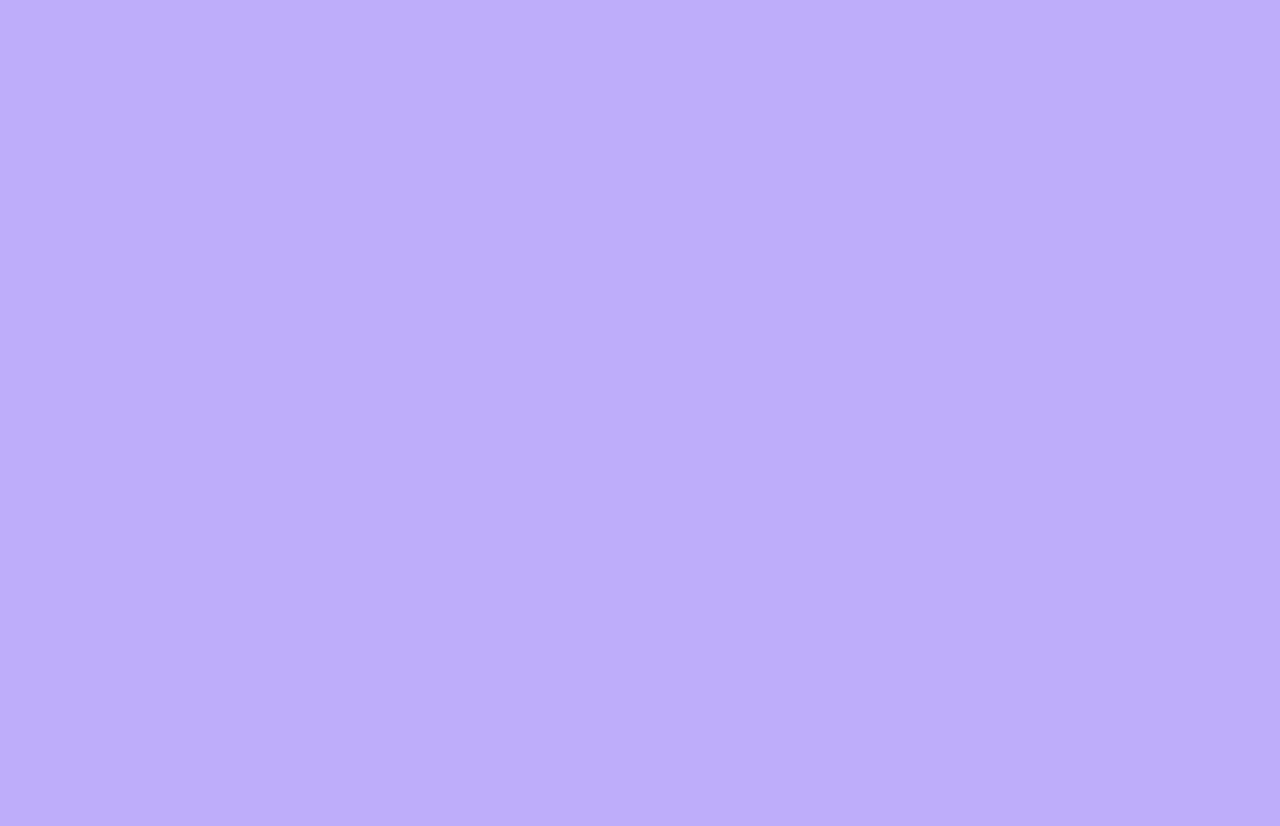
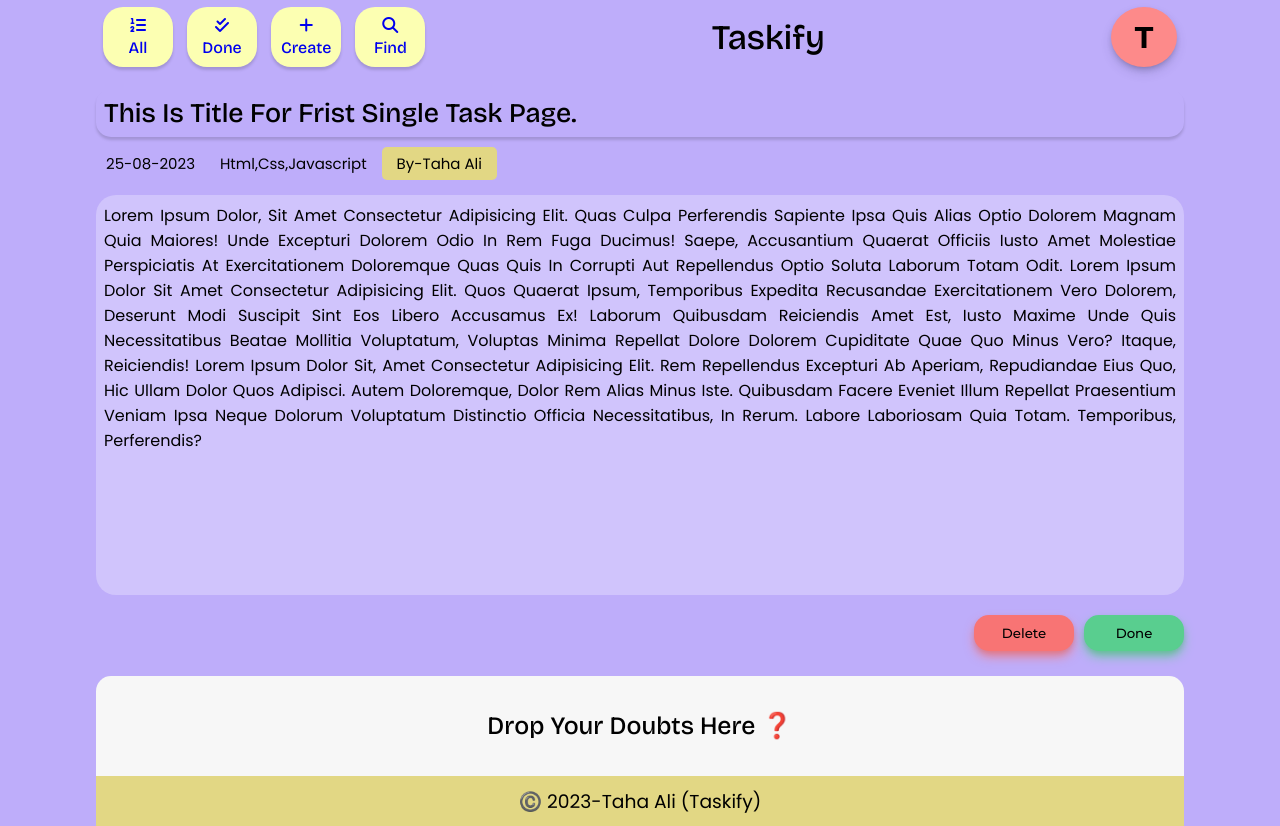
Before and after one commit to tahaali-dev/Taskifyclient, a React (Vite) app: page /single-task in a window 1280 px wide. Before the commit this address had no page. Before the commit the page ends 800 px from the top, so only its background shows below. Built offline with nearby package versions, Linux system fonts and the light colour scheme.

Commit message:
single page Completed test 1

```diff
--- a/src/App.jsx
+++ b/src/App.jsx
@@ -3,6 +3,8 @@ import { BrowserRouter, Routes, Route } from "react-router-dom";
 import AuthPage from "./Pages/AuthPage/AuthPage";
 import Dash from "./Pages/Dashboard/Dash";
 import Layout from "./Components/Layout/Layout";
+import SingleTask from "./Pages/SingleTask/SingleTask";
+// ------------------Imports----------------
 
 export default function App() {
   return (
@@ -11,6 +13,7 @@ export default function App() {
         <Route path="/" element={<LandingPage />} />
         <Route  element={<Layout />}>
           <Route path="/dash" element={<Dash />} />
+          <Route path="/single-task" element={<SingleTask />} />
         </Route>
       </Routes>
     </BrowserRouter>
--- a/src/Components/Card/Card.jsx
+++ b/src/Components/Card/Card.jsx
@@ -1,7 +1,15 @@
 import React from "react";
 import "./Card.css";
+import { useNavigate } from "react-router-dom";
 
 const Card = () => {
+  const Navigate = useNavigate();
+
+  //Navigate To Single Task
+  const SingleTaskHandle = () => {
+    Navigate("/single-task");
+  };
+
   return (
     <div className="card-container">
       <div className="card">
@@ -18,10 +26,28 @@ const Card = () => {
 
         <div className="bottom-card">
           <i className="fa-solid fa-trash-can delete"></i>
-          <div className="readmore">
+          <div className="readmore" onClick={() => SingleTaskHandle()}>
+            <i className="fa-solid fa-circle-info"></i>
+          </div>
+        </div>
+      </div>
 
-              <i className="fa-solid fa-circle-info"></i>
+      <div className="card">
+        <div className="title">
+          <h2>title Of Card dolor,</h2>
+        </div>
+        <div className="desc">
+          <p>
+            Lorem ipsum dolor sit amet consectetur adipisicing elit. Nisi
+            aliquid rem atque, nam soluta rerum similique voluptatum cum
+            repudiandae tenetur.
+          </p>
+        </div>
 
+        <div className="bottom-card">
+          <i className="fa-solid fa-trash-can delete"></i>
+          <div className="readmore" onClick={() => SingleTaskHandle()}>
+            <i className="fa-solid fa-circle-info"></i>
           </div>
         </div>
       </div>
@@ -41,9 +67,7 @@ const Card = () => {
         <div className="bottom-card">
           <i className="fa-solid fa-trash-can delete"></i>
           <div className="readmore">
-
-              <i className="fa-solid fa-circle-info"></i>
-
+            <i className="fa-solid fa-circle-info"></i>
           </div>
         </div>
       </div>
@@ -63,31 +87,7 @@ const Card = () => {
         <div className="bottom-card">
           <i className="fa-solid fa-trash-can delete"></i>
           <div className="readmore">
-
-              <i className="fa-solid fa-circle-info"></i>
-
-          </div>
-        </div>
-      </div>
-
-      <div className="card">
-        <div className="title">
-          <h2>title Of Card dolor,</h2>
-        </div>
-        <div className="desc">
-          <p>
-            Lorem ipsum dolor sit amet consectetur adipisicing elit. Nisi
-            aliquid rem atque, nam soluta rerum similique voluptatum cum
-            repudiandae tenetur.
-          </p>
-        </div>
-
-        <div className="bottom-card">
-          <i className="fa-solid fa-trash-can delete"></i>
-          <div className="readmore">
-
-              <i className="fa-solid fa-circle-info"></i>
-
+            <i className="fa-solid fa-circle-info"></i>
           </div>
         </div>
       </div>
--- a/src/Components/FooterSec/Footer.css
+++ b/src/Components/FooterSec/Footer.css
@@ -37,3 +37,8 @@
     font-family: var(--pop);
     font-weight: 400;
 }
+@media(max-width:786px){
+  .footer-cont{
+    min-width: 95vw !important;
+  }
+}
--- a/src/Components/FooterSec/FooterSec.jsx
+++ b/src/Components/FooterSec/FooterSec.jsx
@@ -3,14 +3,19 @@ import "./Footer.css";
 
 const FooterSec = () => {
   return (
-    <div className="footer-cont">
-      <div className="foot-t"><h2>
-       Drop Your Doubts Here ❓
-        </h2></div>
+    <div className="w-full">
+      <div
+        className="footer-cont w-85
+    "
+      >
+        <div className="foot-t">
+          <h2>Drop Your Doubts Here ❓</h2>
+        </div>
 
-      <div className="foot-b">
-        <h3>©️ 2023-Taha Ali (Taskify)</h3>
-       </div>
+        <div className="foot-b">
+          <h3>©️ 2023-Taha Ali (Taskify)</h3>
+        </div>
+      </div>
     </div>
   );
 };
--- a/src/Components/Layout/Layout.jsx
+++ b/src/Components/Layout/Layout.jsx
@@ -1,12 +1,14 @@
 import React from 'react'
 import { Outlet } from 'react-router-dom'
 import Navabr from '../Navbar/Navabr'
+import FooterSec from '../FooterSec/FooterSec'
 
 const Layout = () => {
   return (
     <>
        <Navabr />
       <Outlet />
+      <FooterSec/>
     </>
   )
 }
--- a/src/Pages/Dashboard/Dash.jsx
+++ b/src/Pages/Dashboard/Dash.jsx
@@ -11,7 +11,7 @@ const Dash = () => {
       <div className="w-85 Dash ">
         <DashTop />
         <Card />
-        <FooterSec/>
+
       </div>
     </div>
   );
--- /dev/null
+++ b/src/Pages/SingleTask/SingleTask.css
@@ -0,0 +1,73 @@
+.single-task {
+  /* border: 1px solid red; */
+  margin-top: 15px;
+  height: 100%;
+}
+.single-task .title {
+  background-color: transparent;
+  display: flex;
+  justify-content: start;
+  border-radius: 15px;
+  max-height: 10vh !important;
+  /* border: 1px solid; */
+}
+.title h2 {
+  font-size: 27px;
+  font-family: 100 !important;
+}
+
+.date-cont {
+  margin-top: 5px;
+  display: flex;
+  align-items: center;
+  gap: 5px;
+}
+
+.date-cont p {
+  /* border: 1px solid; */
+  padding: 10px;
+  font-family: var(--pop);
+  font-size: 15px;
+  text-transform: capitalize;
+}
+.teacher {
+  background-color: #e2d784;
+  padding: 5px 15px !important;
+  border-radius: 5px;
+}
+
+.desc {
+  /* border: 1px solid; */
+  margin-top: 10px;
+  min-height: 50vh;
+  background-color: rgba(255, 255, 255, 0.274);
+  border-radius: 20px;
+}
+
+.button-cont {
+  /* border: 1px solid; */
+  margin-top: 10px;
+  min-height: 7vh;
+  display: flex;
+  justify-content: end;
+  align-items: center;
+  gap: 10px;
+}
+
+@media (max-width: 786px) {
+  .single-task {
+    min-width: 95vw !important;
+  }
+  .date-cont{
+    /* border: 1px solid; */
+    gap: 5px;
+    justify-content: center;
+  }
+  .date-cont p {
+    /* border: 1px solid; */
+    padding: 10px 5px;
+    font-family: var(--pop);
+    font-size: 15px;
+    text-transform: capitalize;
+  }
+}
--- /dev/null
+++ b/src/Pages/SingleTask/SingleTask.jsx
@@ -0,0 +1,50 @@
+import React from "react";
+import "./SingleTask.css";
+
+const SingleTask = () => {
+  return (
+    <div className="w-full">
+      <div className="w-85 single-task">
+        <div className="title">
+          <h2>This Is Title for frist Single task Page.</h2>
+        </div>
+
+        <div className="date-cont">
+          <p>25-08-2023</p>
+          <p>html,css,javascript</p>
+          <p className="teacher">By-Taha Ali</p>
+        </div>
+
+        <div className="desc">
+          <p>
+            Lorem ipsum dolor, sit amet consectetur adipisicing elit. Quas culpa
+            perferendis sapiente ipsa quis alias optio dolorem magnam quia
+            maiores! Unde excepturi dolorem odio in rem fuga ducimus! Saepe,
+            accusantium quaerat officiis iusto amet molestiae perspiciatis at
+            exercitationem doloremque quas quis in corrupti aut repellendus
+            optio soluta laborum totam odit. Lorem ipsum dolor sit amet
+            consectetur adipisicing elit. Quos quaerat ipsum, temporibus
+            expedita recusandae exercitationem vero dolorem, deserunt modi
+            suscipit sint eos libero accusamus ex! Laborum quibusdam reiciendis
+            amet est, iusto maxime unde quis necessitatibus beatae mollitia
+            voluptatum, voluptas minima repellat dolore dolorem cupiditate quae
+            quo minus vero? Itaque, reiciendis! Lorem ipsum dolor sit, amet
+            consectetur adipisicing elit. Rem repellendus excepturi ab aperiam,
+            repudiandae eius quo, hic ullam dolor quos adipisci. Autem
+            doloremque, dolor rem alias minus iste. Quibusdam facere eveniet
+            illum repellat praesentium veniam ipsa neque dolorum voluptatum
+            distinctio officia necessitatibus, in rerum. Labore laboriosam quia
+            totam. Temporibus, perferendis?
+          </p>
+        </div>
+
+        <div className="button-cont">
+          <button className="delete">Delete</button>
+          <button className="done">Done</button>
+        </div>
+      </div>
+    </div>
+  );
+};
+
+export default SingleTask;
--- a/src/index.css
+++ b/src/index.css
@@ -22,8 +22,7 @@
 }
 
 body {
-  background-color: #BEADFA;
-
+  background-color: #beadfa;
 }
 
 /* font-family: 'Bricolage Grotesque', sans-serif;
@@ -126,3 +125,39 @@ font-family: 'Poppins', sans-serif; */
   color: blue;
   transition: 0.3s ease-in-out;
 }
+
+/* Button Delete */
+.delete {
+  min-width: 100px;
+  padding: 10px 15px;
+  font-family: var(--mont);
+  border-radius: 15px;
+  border: none;
+  background-color: #f87474;
+  box-shadow: #f87474 0px 6px 12px -2px, rgba(0, 0, 0, 0.3) 0px 3px 7px -3px;
+  transition: 0.3s ease-in-out;
+}
+.delete:hover {
+  background-color: #ff1e00;
+  color: white;
+  transition: 0.3s ease-in-out;
+}
+
+/* Done Button  */
+.done {
+  min-width: 100px;
+  padding: 10px 15px;
+  font-family: var(--mont);
+
+  border-radius: 15px;
+  border: none;
+  background-color: #59ce8f;
+  box-shadow: #59ce8f 0px 6px 12px -2px, rgba(0, 0, 0, 0.3) 0px 3px 7px -3px;
+  transition: 0.3s ease-in-out;
+}
+
+.done:hover {
+  background-color: green;
+  color: white;
+  transition: 0.3s ease-in-out;
+}
```
